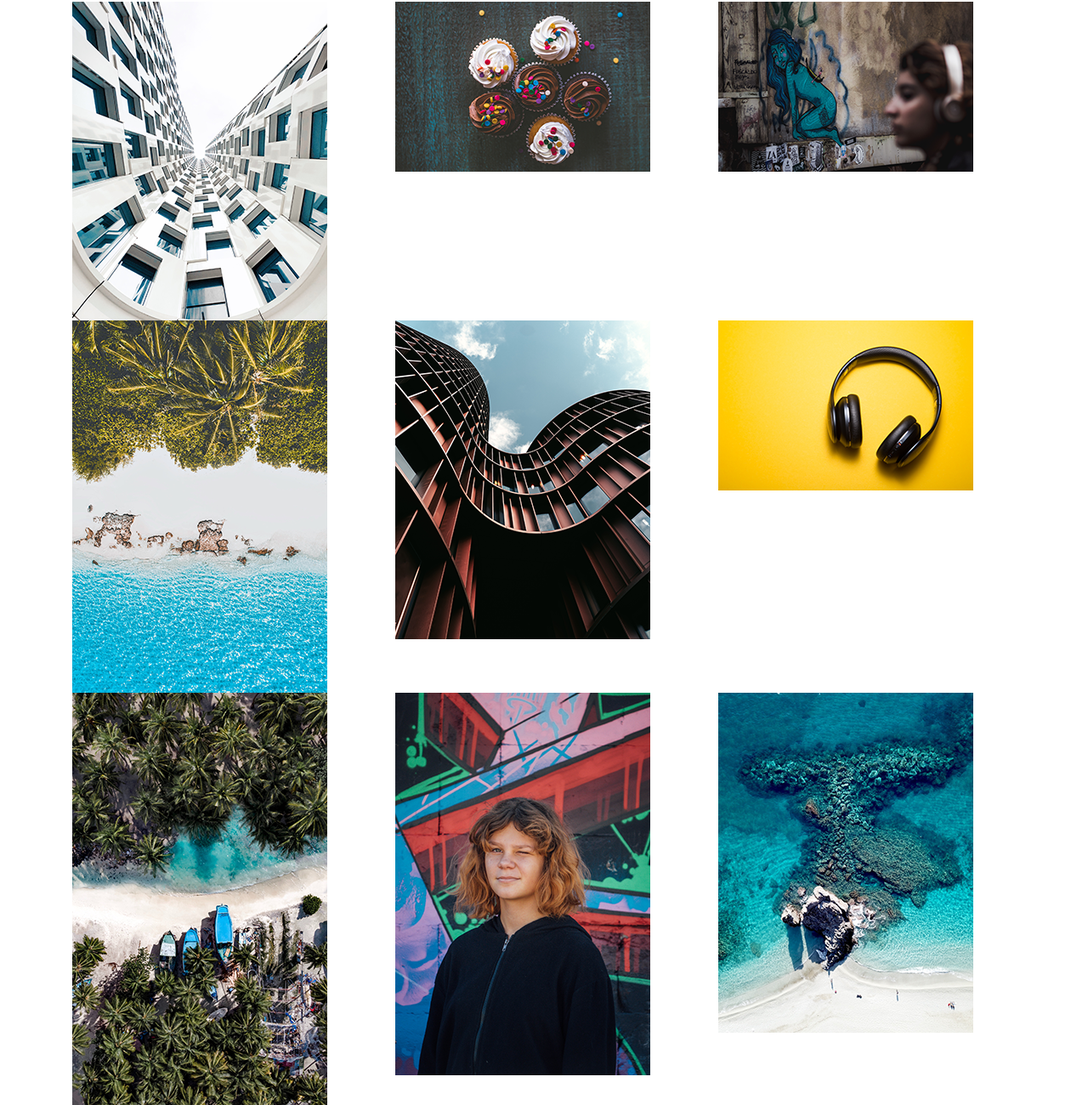
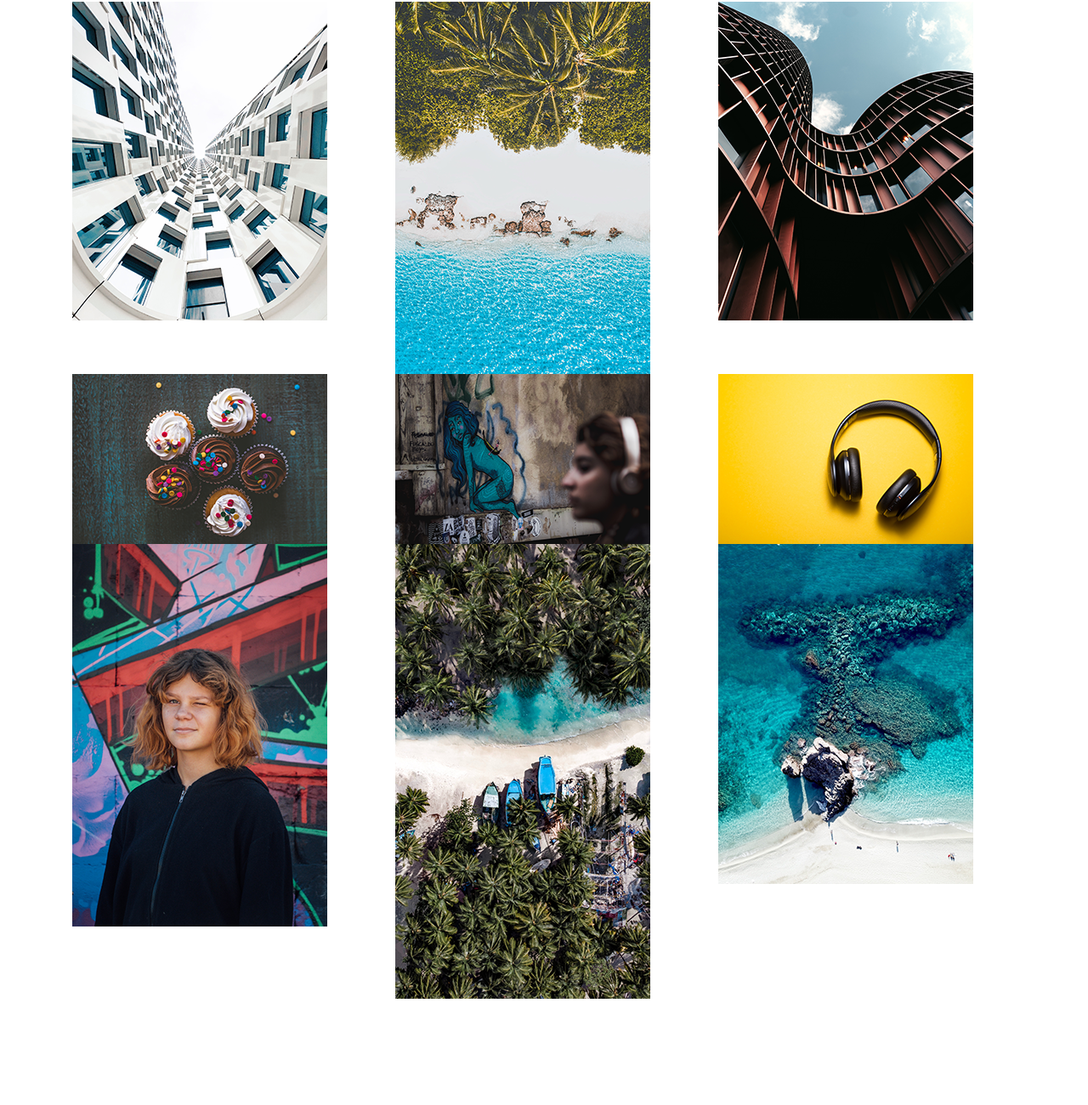
Before and after one commit to allieroll22/m2-hw2-roll-allie, a plain HTML site: page index.html in a window 1280 px wide. Shown: the part 54-1354 px from the top of the page at 85% size. After the commit the page ends 1229 px from the top, so only its background shows below. Drawn offline with nearby package versions, Linux system fonts and the light colour scheme.

Commit message:
Reorder images based on height/apply col classes

```diff
--- a/index.html
+++ b/index.html
@@ -17,39 +17,42 @@
       <div class="container">
         <div class="row">
 
-          <div class="col-sm">
+          <div class="col-12 col-md-6 col-lg-4">
             <img src="img/hw2-image1.png" alt="image1" title="image1">
           </div>
 
-          <div class= "col-sm">
+
+
+          <div class= "col-12 col-md-6 col-lg-4">
+            <img src="img/hw2-image4.png" alt="image4" title="image4">
+          </div>
+
+          <div class= "col-12 col-md-6 col-lg-4">
+            <img src="img/hw2-image5.png" alt="image5" title="image5">
+          </div>
+
+          <div class= "col-12 col-md-6 col-lg-4">
             <img src="img/hw2-image2.png" alt="image2" title="image2">
           </div>
 
-          <div class= "col-sm">
+          <div class= "col-12 col-md-6 col-lg-4">
             <img src="img/hw2-image3.png" alt="image3" title="image3">
           </div>
 
-          <div class= "col-sm">
-            <img src="img/hw2-image4.png" alt="image4" title="image4">
-          </div>
 
-          <div class= "col-sm">
-            <img src="img/hw2-image5.png" alt="image5" title="image5">
-          </div>
-
-          <div class= "col-sm">
+          <div class= "col-12 col-md-6 col-lg-4">
             <img src="img/hw2-image6.png" alt="image6" title="image6">
           </div>
 
-          <div class= "col-sm">
+          <div class= "col-12 col-md-6 col-lg-4">
+            <img src="img/hw2-image8.png" alt="image8" title="image8">
+          </div>
+
+          <div class= "col-12 col-md-6 col-lg-4">
             <img src="img/hw2-image7.png" alt="image7" title="image7">
           </div>
 
-          <div class= "col-sm">
-            <img src="img/hw2-image8.png" alt="image8" title="image1">
-          </div>
-
-          <div class= "col-sm">
+          <div class= "col-12 col-md-6 col-lg-4">
             <img src="img/hw2-image9.png" alt="image9" title="image9">
           </div>
 
```
